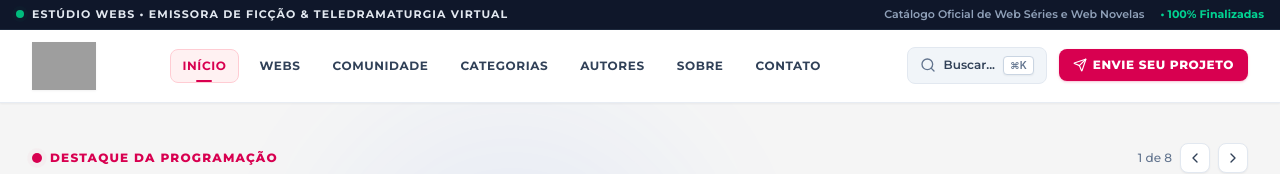
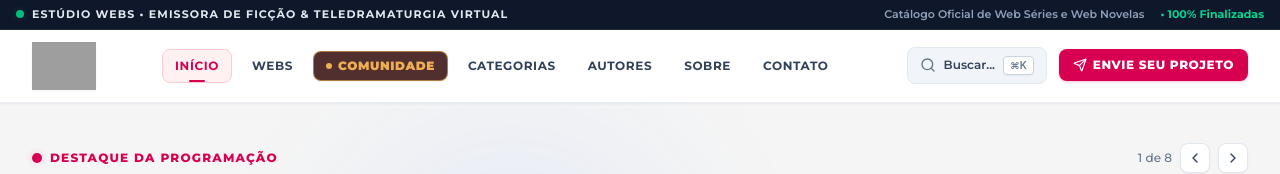
Before and after one commit to contatoestudiowebs-svg/Est-dio.Webs, a React (Vite) app: page / in a window 1280 px wide. Shown: the top 174 px of the page. Built offline with nearby package versions, Linux system fonts and the light colour scheme; grey boxes are pictures that could not be loaded.

Commit message:
feat(nav): add highlight styling to community link
Implement custom styling for the community navigation link with a pulse animation to improve visibility and engagement.

```diff
--- a/src/components/Header.tsx
+++ b/src/components/Header.tsx
@@ -83,6 +83,28 @@ export function Header({ currentPath, onNavigate, onOpenSearch }: HeaderProps) {
           <nav className="hidden lg:flex items-center gap-1 xl:gap-2">
             {navLinks.map((link) => {
               const active = isActive(link.path);
+              const isComunidade = link.path === '/comunidade';
+
+              if (isComunidade) {
+                return (
+                  <button
+                    key={link.path}
+                    onClick={() => handleNav(link.path)}
+                    className={`px-3 py-1.5 rounded-lg text-xs font-black tracking-wider uppercase transition-all duration-200 relative flex items-center gap-1.5 shadow-xs cursor-pointer ${
+                      active
+                        ? 'bg-[#512f2e] text-[#efae54] border-2 border-[#efae54] shadow-[0_0_12px_rgba(239,174,84,0.35)]'
+                        : 'bg-[#512f2e] text-[#efae54] border border-[#efae54]/60 hover:bg-[#633a39] hover:border-[#efae54] hover:shadow-[0_0_8px_rgba(239,174,84,0.25)]'
+                    }`}
+                  >
+                    <span className="w-1.5 h-1.5 rounded-full bg-[#efae54] animate-pulse" />
+                    <span>{link.label}</span>
+                    {active && (
+                      <span className="absolute bottom-0 left-1/2 -translate-x-1/2 w-4 h-0.5 bg-[#efae54] rounded-full shadow-[0_0_6px_#efae54]" />
+                    )}
+                  </button>
+                );
+              }
+
               return (
                 <button
                   key={link.path}
@@ -143,6 +165,28 @@ export function Header({ currentPath, onNavigate, onOpenSearch }: HeaderProps) {
         <div className="lg:hidden bg-white border-b border-slate-200 px-4 pt-3 pb-6 space-y-2 shadow-lg">
           {navLinks.map((link) => {
             const active = isActive(link.path);
+            const isComunidade = link.path === '/comunidade';
+
+            if (isComunidade) {
+              return (
+                <button
+                  key={link.path}
+                  onClick={() => handleNav(link.path)}
+                  className={`w-full flex items-center justify-between px-4 py-3 rounded-lg text-sm font-black tracking-wider uppercase text-left transition ${
+                    active
+                      ? 'bg-[#512f2e] text-[#efae54] border-2 border-[#efae54] shadow-md'
+                      : 'bg-[#512f2e] text-[#efae54] border border-[#efae54]/60 hover:bg-[#633a39]'
+                  }`}
+                >
+                  <div className="flex items-center gap-2">
+                    <span className="w-2 h-2 rounded-full bg-[#efae54] animate-pulse" />
+                    <span>{link.label}</span>
+                  </div>
+                  {active && <span className="w-2 h-2 rounded-full bg-[#efae54]" />}
+                </button>
+              );
+            }
+
             return (
               <button
                 key={link.path}
```
